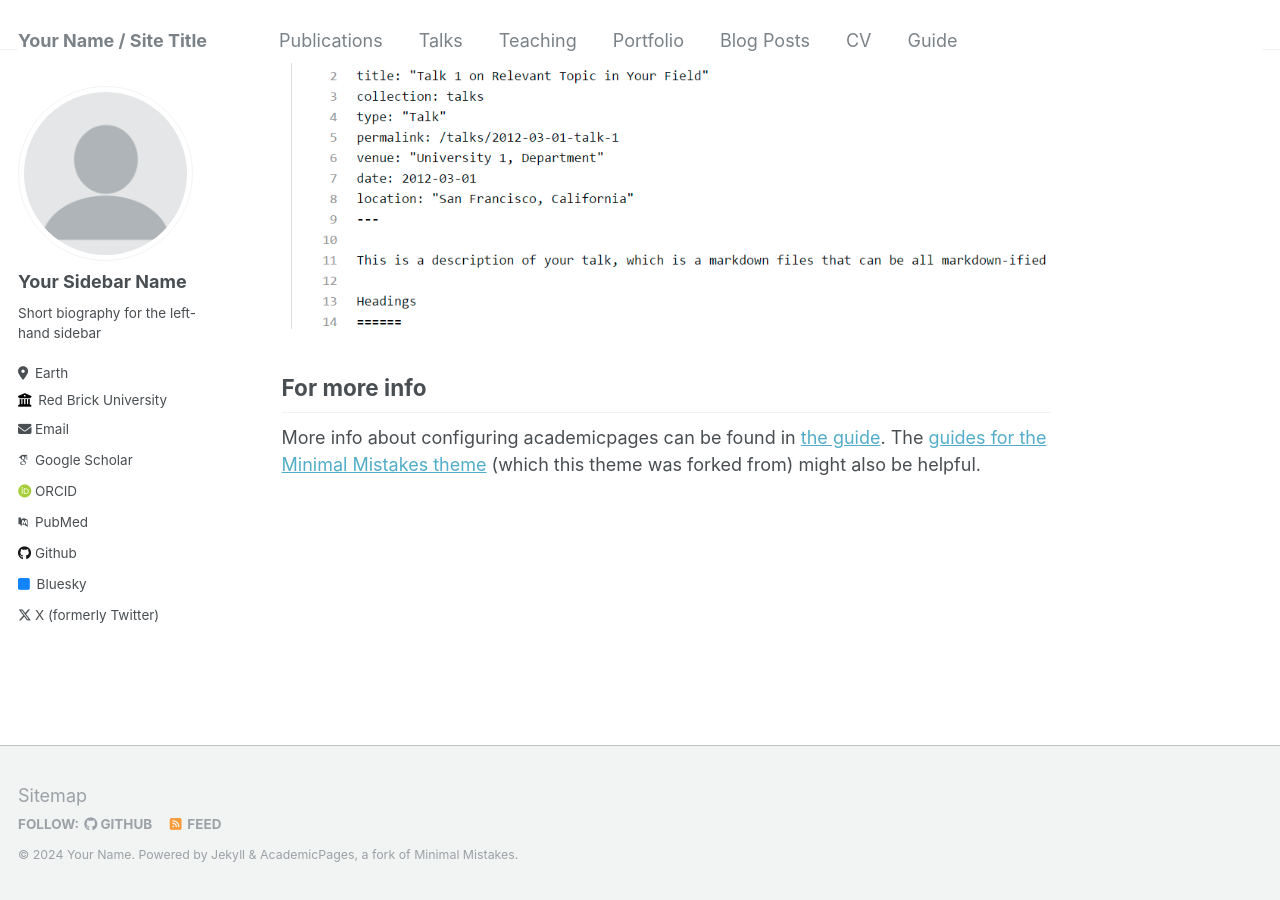
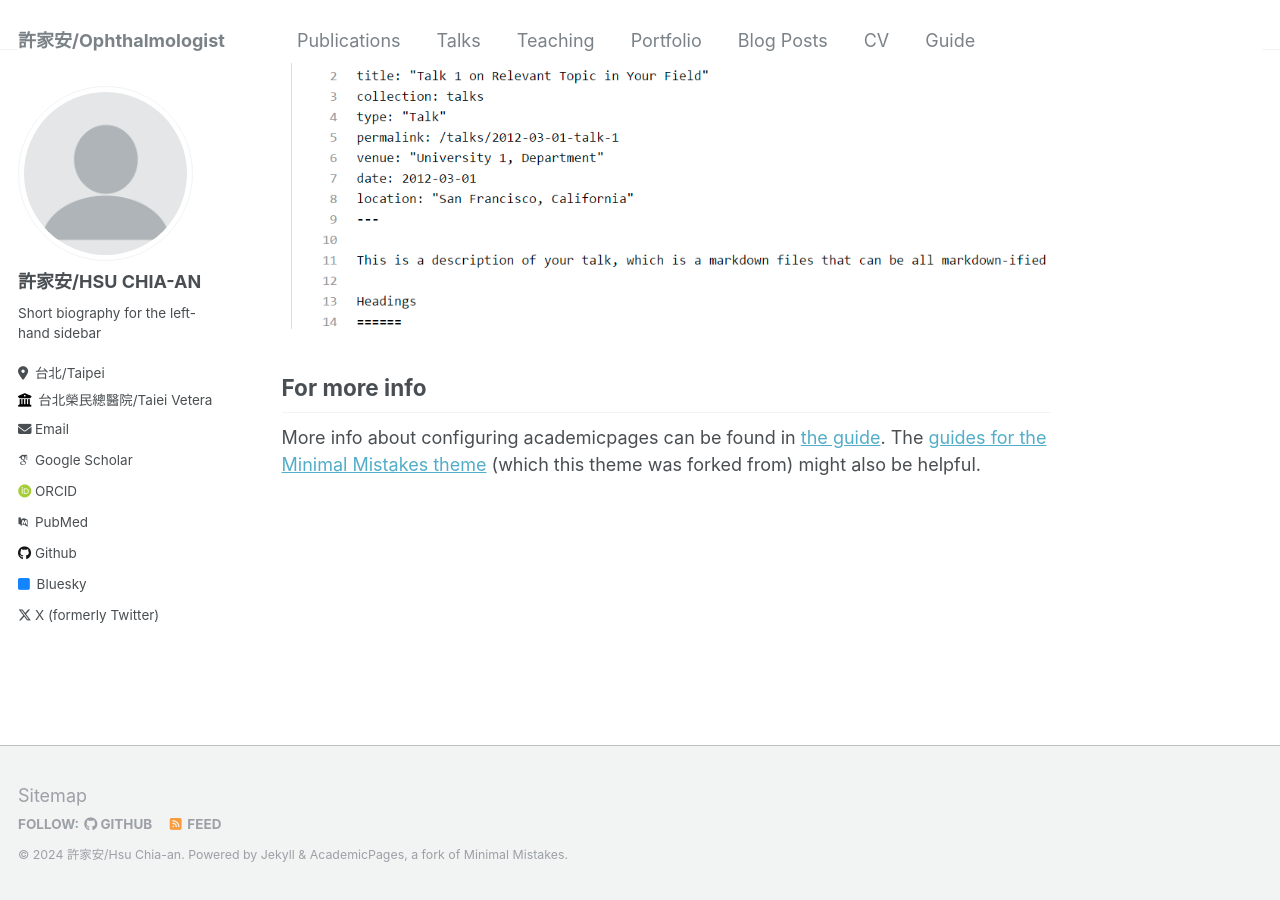
Before and after one commit to nfwya/nfwya, a Jekyll site: the page built from _pages/about.md, in a window 1280 px wide and 900 px high, scrolled down 2640 px. Built offline with Jekyll 4.4.1, drawn with Linux system fonts in a browser that asks for light colours; some web fonts are replaced.

Commit message:
basic config edit

```diff
--- a/_config.yml
+++ b/_config.yml
@@ -8,11 +8,11 @@
 
 # Basic Site Settings
 locale                   : "en-US"
-title                    : "Your Name / Site Title"
+title                    : "許家安/Ophthalmologist"
 title_separator          : "-"
-name                     : &name "Your Name"
-description              : &description "personal description"
-url                      : https://academicpages.github.io # the base hostname & protocol for your site e.g. "https://mmistakes.github.io"
+name                     : &name "許家安/Hsu Chia-an"
+description              : &description "眼科醫師/Ophthalmologist"
+url                      : https://nfwya.github.io # the base hostname & protocol for your site e.g. "https://mmistakes.github.io"
 baseurl                  : "" # the subpath of your site, e.g. "/blog"
 repository               : "academicpages/academicpages.github.io"
 
@@ -22,13 +22,13 @@ repository               : "academicpages/academicpages.github.io"
 author:
   # Biographic information
   avatar           : "profile.png"
-  name             : "Your Sidebar Name"
+  name             : "許家安/HSU CHIA-AN"
   pronouns         : # example: "she/her"
   bio              : "Short biography for the left-hand sidebar"
-  location         : "Earth"
-  employer         : "Red Brick University"
+  location         : "台北/Taipei"
+  employer         : "台北榮民總醫院/Taiei Veterans General Hospital"
   uri              : # URL
-  email            : "none@example.org"
+  email            : "nfwya0811@gmail.com"
 
   # Academic websites
   arxiv            : # URL - Update with the correct link to your profile
```
